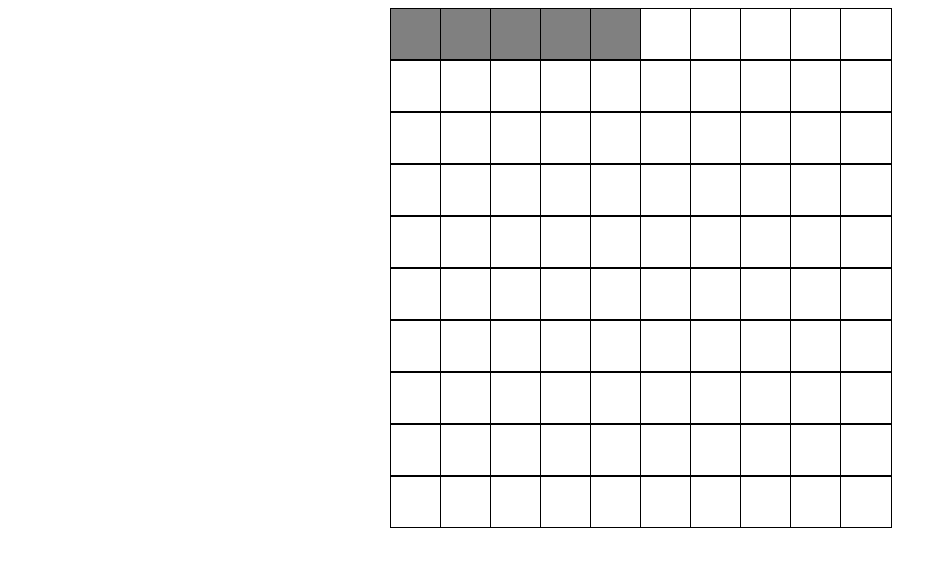
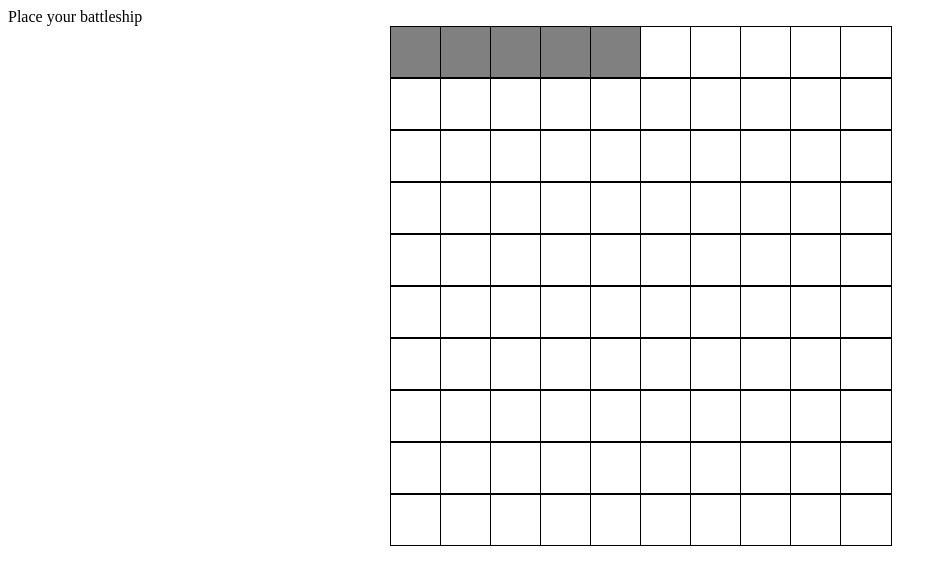
Before and after one commit to JBisquick/battleship, a website built with webpack: page dist/index.html in a window 1280 px wide. Both pictures are taken after a click on the element 416 px from the left and 34 px from the top of the page. Shown: the whole page, without its empty margins (0-947 px from the left). Built offline with nearby package versions, Linux system fonts and the light colour scheme.

Commit message:
Add text to show what type of ship you are placing

```diff
--- a/src/dom.js
+++ b/src/dom.js
@@ -72,10 +72,22 @@ const loadGameover = (playerBoard, opBoard) => {
   }
 };
 
+const loadShipText = (shipName) => {
+  const ship = document.querySelector('.place-ship');
+  ship.textContent = 'Place your ' + shipName;
+};
+
+const removeShipText = () => {
+  const ship = document.querySelector('.place-ship');
+  ship.textContent = '';
+}
+
 export {
   loadPlayerBoard,
   loadComputerBoard,
   loadPlayerAttack,
   loadCompAttack,
-  loadGameover
+  loadGameover,
+  loadShipText,
+  removeShipText
 };
--- a/src/gameloop.js
+++ b/src/gameloop.js
@@ -4,14 +4,16 @@ import {
   loadPlayerBoard,
   loadPlayerAttack,
   loadCompAttack,
-  loadGameover
+  loadGameover,
+  loadShipText,
+  removeShipText
 } from './dom.js';
 
-let carrier = createShip(5);
-let battleship = createShip(4);
-let destroyer = createShip(3);
-let submarine = createShip(3);
-let patrolBoat = createShip(2);
+let carrier = createShip(5, 'carrier');
+let battleship = createShip(4, 'battleship');
+let destroyer = createShip(3, 'destroyer');
+let submarine = createShip(3, 'submarine');
+let patrolBoat = createShip(2, 'patrol boat');
 let shipList = [carrier, battleship, destroyer, submarine, patrolBoat]
 
 const setupGame = (player, computer, playGameboard, compGameboard, ship = 0) => {
@@ -32,8 +34,10 @@ const setupGame = (player, computer, playGameboard, compGameboard, ship = 0) =>
       ship++;
       if (ship < 5) {
         setupGame(player, computer, playGameboard, compGameboard, ship);
+        loadShipText(shipList[ship].name);
       } else {
         createGameloop(player, computer, playGameboard, compGameboard);
+        removeShipText();
       }
     });
 
--- a/src/ship.js
+++ b/src/ship.js
@@ -1,4 +1,4 @@
-function createShip(length) {
+function createShip(length, name) {
   let hitCount = 0;
 
   const getHitCount = () => {
@@ -18,6 +18,7 @@ function createShip(length) {
 
   return {
     length,
+    name,
     getHitCount,
     hit,
     isSunk
```
Also changed, not shown: dist/index.html, dist/main.js.
